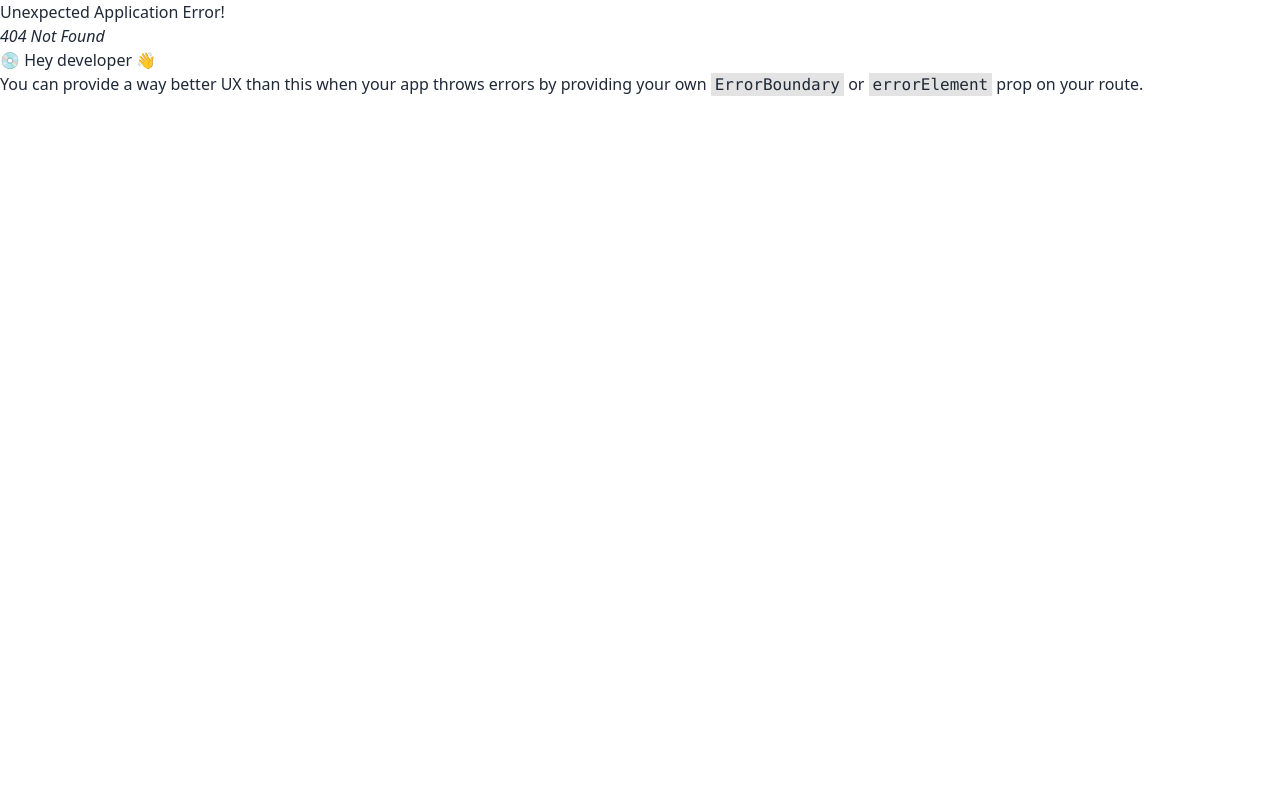
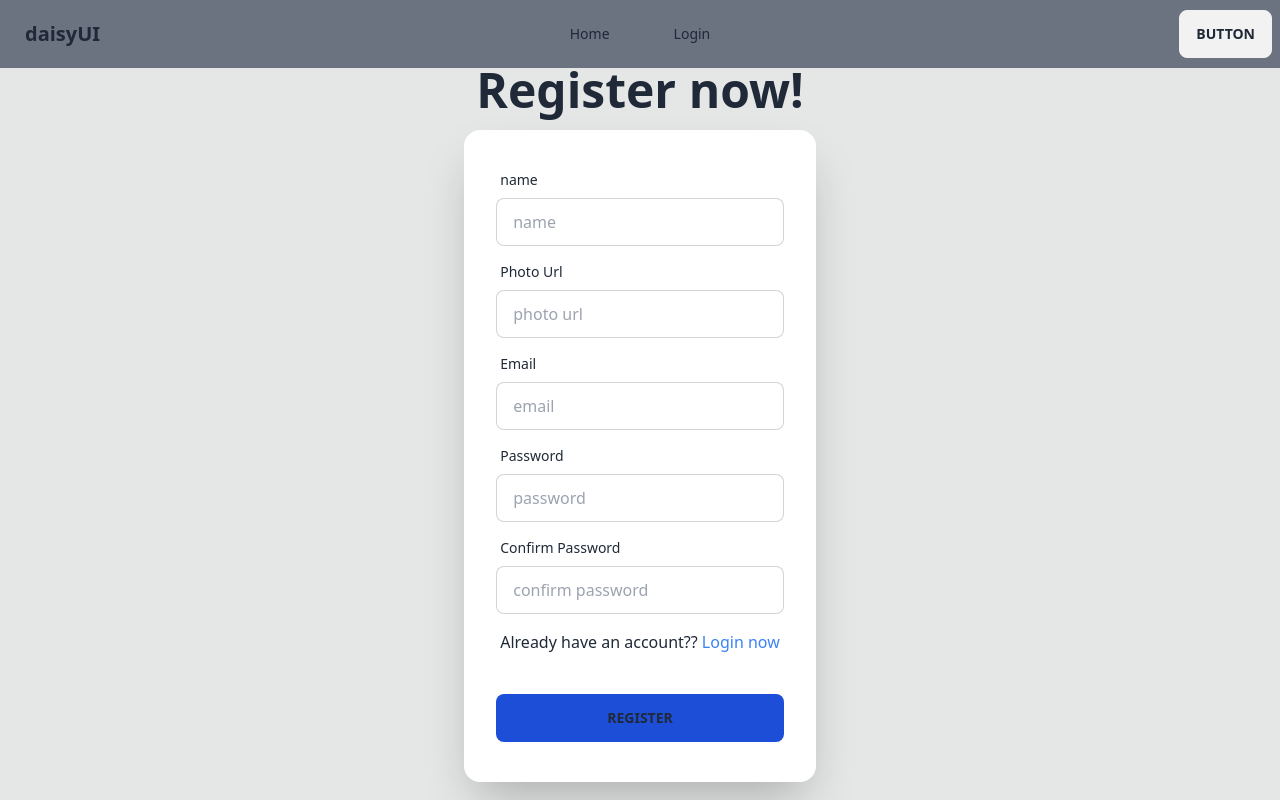
Before and after one commit to mdsahil32/sports-camp-clientsite, a React (Vite) app: page /register in a window 1280 px wide. Before the commit this address had no page. Shown: the top 800 px of the page. Built offline with nearby package versions, Linux system fonts and the light colour scheme; no server answers.

Commit message:
set login register

```diff
--- a/package.json
+++ b/package.json
@@ -10,13 +10,15 @@
     "preview": "vite preview"
   },
   "dependencies": {
+    "firebase": "^9.22.1",
     "localforage": "^1.10.0",
     "match-sorter": "^6.3.1",
     "react": "^18.2.0",
     "react-dom": "^18.2.0",
     "react-responsive-carousel": "^3.2.23",
     "react-router-dom": "^6.12.0",
-    "sort-by": "^1.2.0"
+    "sort-by": "^1.2.0",
+    "sweetalert2": "^11.7.11"
   },
   "devDependencies": {
     "@types/react": "^18.0.37",
--- /dev/null
+++ b/src/AuthProvider/AuthProvider.jsx
@@ -0,0 +1,61 @@
+/* eslint-disable react/prop-types */
+import { createUserWithEmailAndPassword, getAuth, onAuthStateChanged, signInWithEmailAndPassword, signOut, updateProfile } from "firebase/auth";
+import app from "../firebase_config/Firebase.config";
+import { createContext, useEffect, useState } from "react";
+
+
+export const AuthContext = createContext(null)
+const auth = getAuth(app);
+const AuthProvider = ({ children }) => {
+    const [user, setUser] = useState(null)
+    const [loading, setLoading] = useState(true)
+
+    const createUser = (email, password) => {
+        setLoading(true)
+        return createUserWithEmailAndPassword(auth, email, password)
+    }
+    const signIn = (email, password) => {
+        setLoading(true)
+        return signInWithEmailAndPassword(auth, email, password)
+    }
+
+    const logOut = () =>{
+        setLoading(true)
+        return signOut (auth)
+    }
+
+    const updateUserProfile = (name, photo) => {
+        updateProfile(auth.currentUser, {
+            displayName: name, photoURL: photo
+        })
+    }
+
+    useEffect(() => {
+        const unSubscribe = onAuthStateChanged(auth, (currentUser) => {
+            setUser(currentUser)
+            console.log('currentUser', currentUser);
+            setLoading(false)
+        })
+        return () => {
+            unSubscribe()
+        }
+    }, [])
+
+    const authInfo = {
+        user,
+        loading,
+        createUser,
+        signIn,
+        logOut,
+        updateUserProfile,
+
+    }
+
+    return (
+        <AuthContext.Provider value={authInfo}>
+            {children}
+        </AuthContext.Provider>
+    )
+};
+
+export default AuthProvider;
--- a/src/Pages/Login/Login.jsx
+++ b/src/Pages/Login/Login.jsx
@@ -1,9 +1,53 @@
+import { Link } from "react-router-dom";
 
 const Login = () => {
+
+    const handleLogin = event => {
+        event.preventDefault()
+        const form = event.target;
+        const email = form.email.value
+        const password = form.password.value
+        console.log(email, password);
+    }
+
     return (
-        <div>
-            <h1>this is login</h1>
-        </div>
+        <>
+            <div className="hero min-h-screen bg-base-300">
+                <div className="hero-content flex-col ">
+                    <div className="text-center ">
+                        <h1 className="text-5xl font-bold">Login now!</h1>
+
+                    </div>
+                    <form onSubmit={handleLogin} className="card flex-shrink-0 w-full max-w-sm shadow-2xl bg-base-100">
+                        <div className="card-body">
+                            <div className="form-control">
+                                <label className="label">
+                                    <span className="label-text">Email</span>
+                                </label>
+                                <input name='email' type="email" placeholder="email" className="input input-bordered" required />
+                            </div>
+                            <div className="form-control">
+                                <label className="label">
+                                    <span className="label-text">Password</span>
+                                </label>
+                                <input name='password' type="password" placeholder="password" className="input input-bordered" required />
+                                <label className="label">
+                                    <p>you are new to here? <Link className="text-blue-500" to='/register'>Register now</Link></p>
+                                </label>
+                            </div>
+                            <div className="form-control mt-6">
+                                <input className="btn bg-blue-700 border-0" type="submit" value="Login" />
+                            </div>
+
+                            {/* <button>
+                                <img onClick={googleLogin} className='w-1/4 mx-auto mt-3 border' src={logo} alt="" />
+                            </button> */}
+                            {/* <p className='text-red-600'><small>{error}</small></p> */}
+                        </div>
+                    </form>
+                </div>
+            </div>
+        </>
     );
 };
 
--- /dev/null
+++ b/src/Pages/Register/Register.jsx
@@ -0,0 +1,94 @@
+import { useContext, useState } from "react";
+import { Link } from "react-router-dom";
+import { AuthContext } from "../../AuthProvider/AuthProvider";
+import Swal from "sweetalert2";
+
+const Register = () => {
+    const {createUser, updateUserProfile} = useContext(AuthContext)
+    const [error, setError] = useState('')
+
+    const handleRegister = event => {
+        event.preventDefault()
+        const form = event.target;
+        const name = form.name.value
+        const photo = form.photo.value
+        const email = form.email.value
+        const password = form.password.value
+        const confirmPassword = form.confirmPassword.value
+        if (password !== confirmPassword) {
+           return setError("password isn't match")
+        }
+        setError('')
+        createUser(email, password)
+        .then(result => {
+            const logged = result.user;
+            console.log(logged);
+            Swal.fire('Your Account Create Successfully')
+            updateUserProfile(name, photo)
+                .then(() => {
+                    // console.log('user profile update');
+                }).catch((error) => {
+                    setError(error.message)
+                });
+        })
+        .catch(error => {
+            setError(error.message);
+        })
+    form.reset()
+    }
+
+    return (
+        <>
+        <div className="hero min-h-screen bg-base-300">
+            <div className="hero-content flex-col">
+                <div className="text-center ">
+                    <h1 className="text-5xl font-bold mt-12">Register now!</h1>
+                </div>
+                <form onSubmit={handleRegister} className="card flex-shrink-0 w-full max-w-sm shadow-2xl bg-base-100">
+                    <div className="card-body">
+                        <div className="form-control">
+                            <label className="label">
+                                <span className="label-text">name</span>
+                            </label>
+                            <input name='name' type="text" placeholder="name" className="input input-bordered" required />
+                        </div>
+                        <div className="form-control">
+                            <label className="label">
+                                <span className="label-text">Photo Url</span>
+                            </label>
+                            <input name='photo' type="text" placeholder="photo url" className="input input-bordered" required />
+                        </div>
+                        <div className="form-control">
+                            <label className="label">
+                                <span className="label-text">Email</span>
+                            </label>
+                            <input name='email' type="email" placeholder="email" className="input input-bordered" required />
+                        </div>
+                        <div className="form-control">
+                            <label className="label">
+                                <span className="label-text">Password</span>
+                            </label>
+                            <input name='password' type="password" placeholder="password" className="input input-bordered" required />
+                        </div>
+                        <div className="form-control">
+                            <label className="label">
+                                <span className="label-text">Confirm Password</span>
+                            </label>
+                            <input name='confirmPassword' type="password" placeholder="confirm password" className="input input-bordered" required />
+                        </div>
+                            <label className="label">
+                                <p>Already have an account?? <Link className="text-blue-500" to='/login'>Login now</Link></p>
+                            </label>
+                        <div className="form-control mt-6">
+                            <input className="btn bg-blue-700 border-0" type="submit" value="Register" />
+                        </div>
+                        <p className='text-red-600'><small>{error}</small></p>
+                    </div>
+                </form>
+            </div>
+        </div>
+    </>
+    );
+};
+
+export default Register;
--- a/src/Pages/Shared/Navbar/Navbar.jsx
+++ b/src/Pages/Shared/Navbar/Navbar.jsx
@@ -1,10 +1,20 @@
-import { Link, NavLink } from 'react-router-dom';
+import { useContext } from 'react';
+import { Link } from 'react-router-dom';
+import { AuthContext } from '../../../AuthProvider/AuthProvider';
+
 const Navbar = () => {
+
+    const { user, logOut } = useContext(AuthContext)
+    const handleLogout = () =>{
+        logOut()
+    }
+
     const navbarOptions = <>
         <li><Link to='/'>Home</Link></li>
-        <li><NavLink to='/login'>Login</NavLink></li>
         <li></li>
-        <li><a>Item 3</a></li>
+        {user ? <li><Link onClick={handleLogout}>Logout</Link></li> :
+            <li><Link to='/login'>Login</Link></li>
+        }
     </>
 
     return (
--- /dev/null
+++ b/src/firebase_config/Firebase.config.js
@@ -0,0 +1,18 @@
+// Import the functions you need from the SDKs you need
+import { initializeApp } from "firebase/app";
+// TODO: Add SDKs for Firebase products that you want to use
+// https://firebase.google.com/docs/web/setup#available-libraries
+
+// Your web app's Firebase configuration
+const firebaseConfig = {
+  apiKey: "AIzaSyBL8pGzKV8em4_CXh06HuNwsGSDyisUMgs",
+  authDomain: "sports-academy-f0a5a.firebaseapp.com",
+  projectId: "sports-academy-f0a5a",
+  storageBucket: "sports-academy-f0a5a.appspot.com",
+  messagingSenderId: "36643868199",
+  appId: "1:36643868199:web:8cf4f894e3e8e13dcb4802"
+};
+
+// Initialize Firebase
+const app = initializeApp(firebaseConfig);
+export default app;
--- a/src/main.jsx
+++ b/src/main.jsx
@@ -5,13 +5,16 @@ import {
   RouterProvider,
 } from "react-router-dom";
 import router from './Routes/Routes';
+import AuthProvider from './AuthProvider/AuthProvider';
 
 
 
 ReactDOM.createRoot(document.getElementById('root')).render(
   <React.StrictMode>
-    <div className='max-w-screen-xl		mx-auto'>
-      <RouterProvider router={router} />
-    </div>
+    <AuthProvider>
+      <div className='max-w-screen-xl		mx-auto'>
+        <RouterProvider router={router} />
+      </div>
+    </AuthProvider>
   </React.StrictMode>,
 )
```
Also changed, not shown: src/Routes/Routes.jsx (+6 -1 lines), 1 other file (tests, documents, lock files or other folders).
